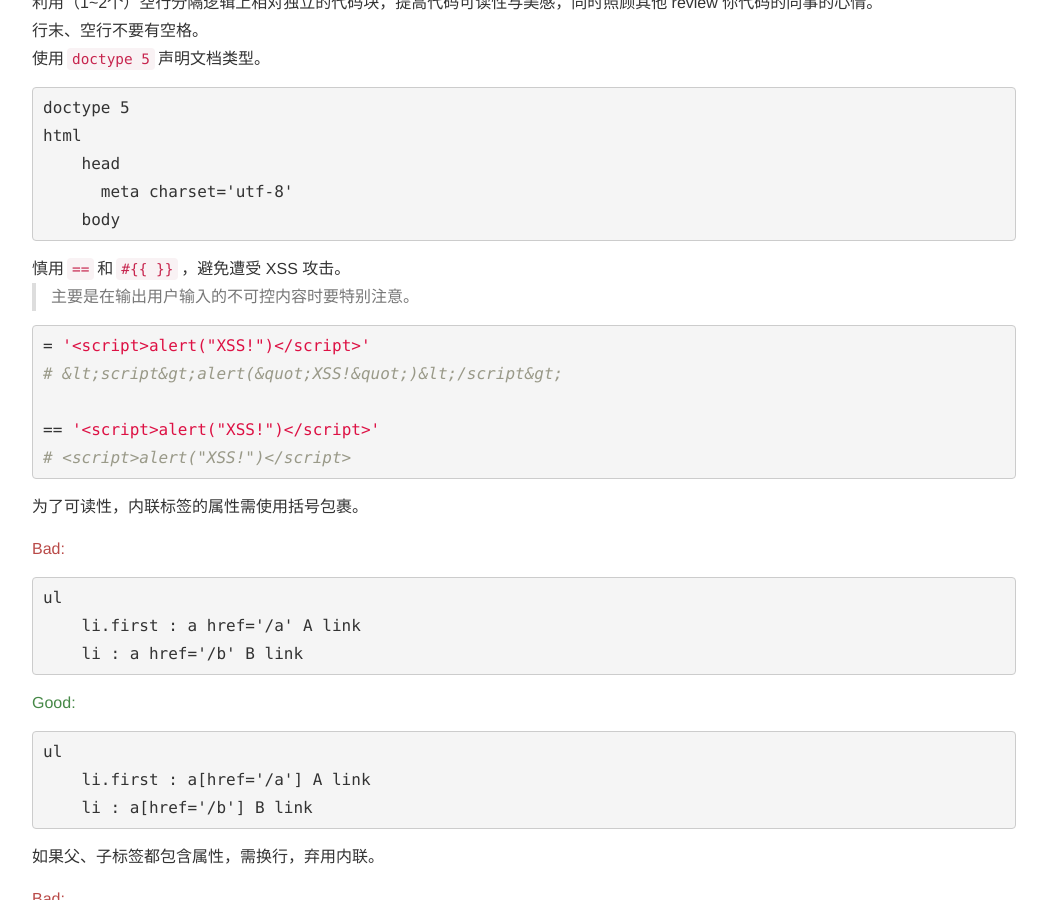
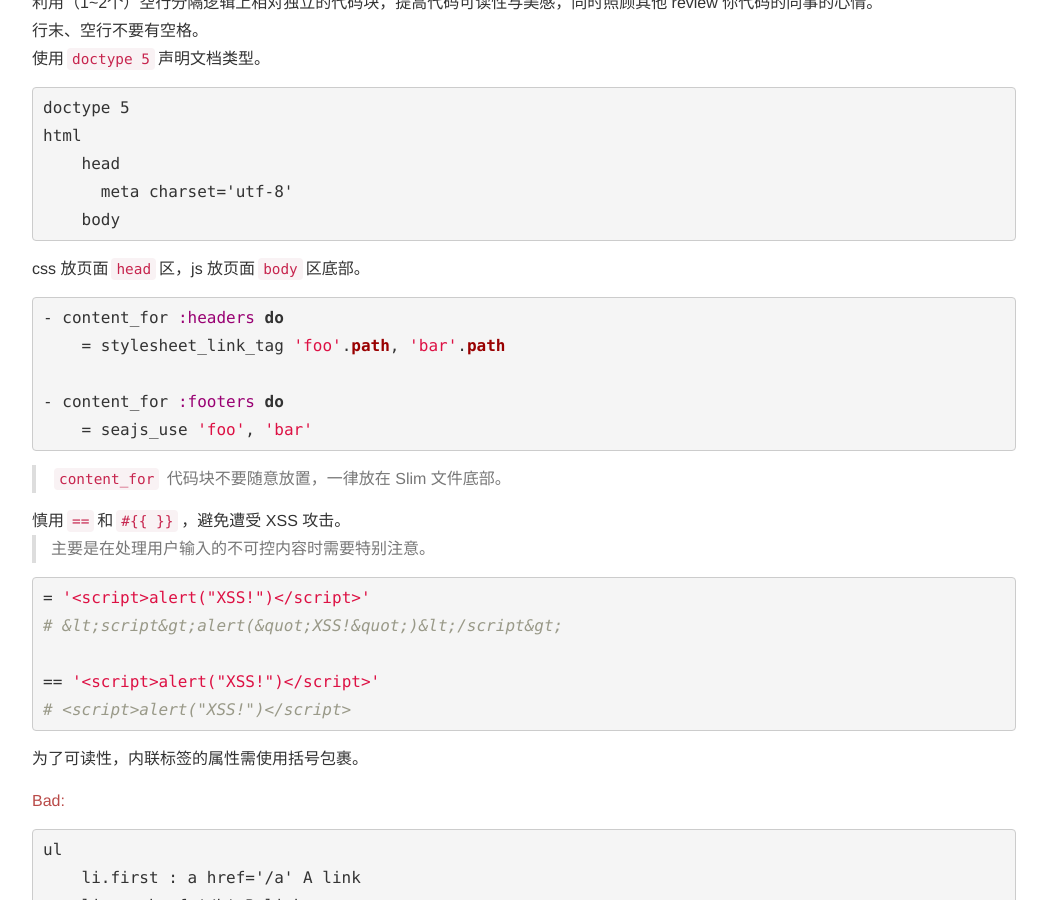
Before and after one commit to eDoctor/edoctor.github.io, a Jekyll site: the page built from _posts/2013-08-09-slim.md, in a window 1280 px wide and 900 px high, scrolled down 410 px. Shown: the whole window, without its empty margins (116-1163 px from the left). Built offline with Jekyll 4.4.1, drawn with Linux system fonts in a browser that asks for light colours; Markdown is read by kramdown in place of the engine named in the settings; some of the changed text lies outside the part shown.

Commit message:
slim styleguide done

````diff
--- a/_posts/2013-08-09-slim.md
+++ b/_posts/2013-08-09-slim.md
@@ -28,9 +28,21 @@ category: styleguide
       body
   ```
 
+- css 放页面`head`区，js 放页面`body`区底部。
+
+  ```ruby
+  - content_for :headers do
+      = stylesheet_link_tag 'foo'.path, 'bar'.path
+
+  - content_for :footers do
+      = seajs_use 'foo', 'bar'
+  ```
+
+  > `content_for` 代码块不要随意放置，一律放在 Slim 文件底部。
+
 {% assign unescape-tag = '#{{ }}' %}
 - 慎用`==`和`{{ unescape-tag }}`，避免遭受 XSS 攻击。
-  > 主要是在输出用户输入的不可控内容时要特别注意。
+  > 主要是在处理用户输入的不可控内容时需要特别注意。
 
   ```ruby
   = '<script>alert("XSS!")</script>'
````
Also changed, not shown: other parts of _posts/2013-08-09-slim.md (+4 -0 lines).
